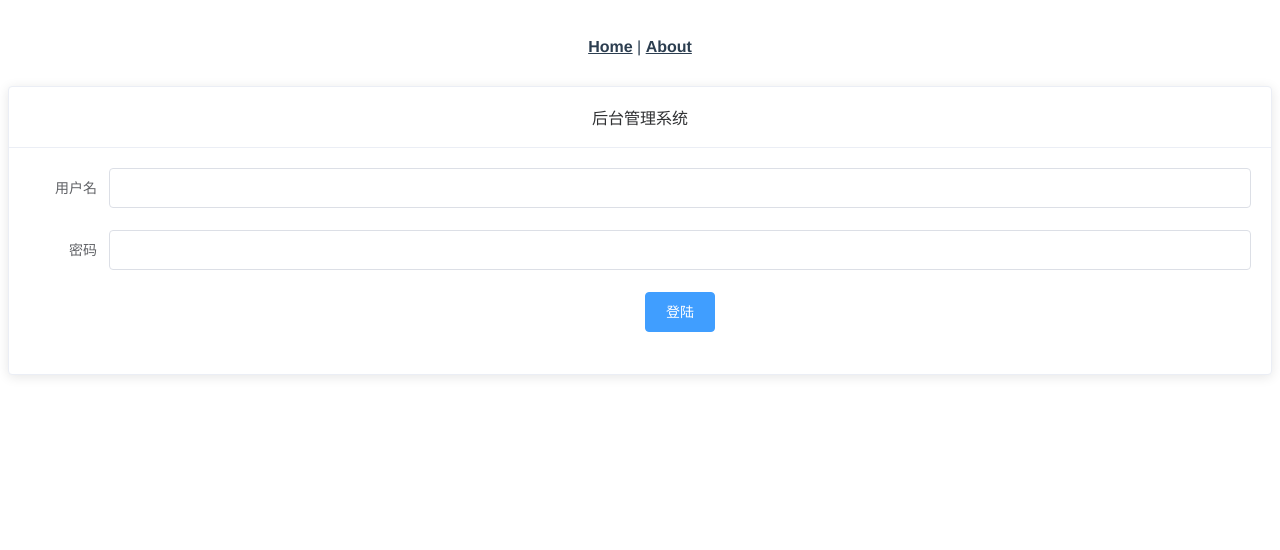
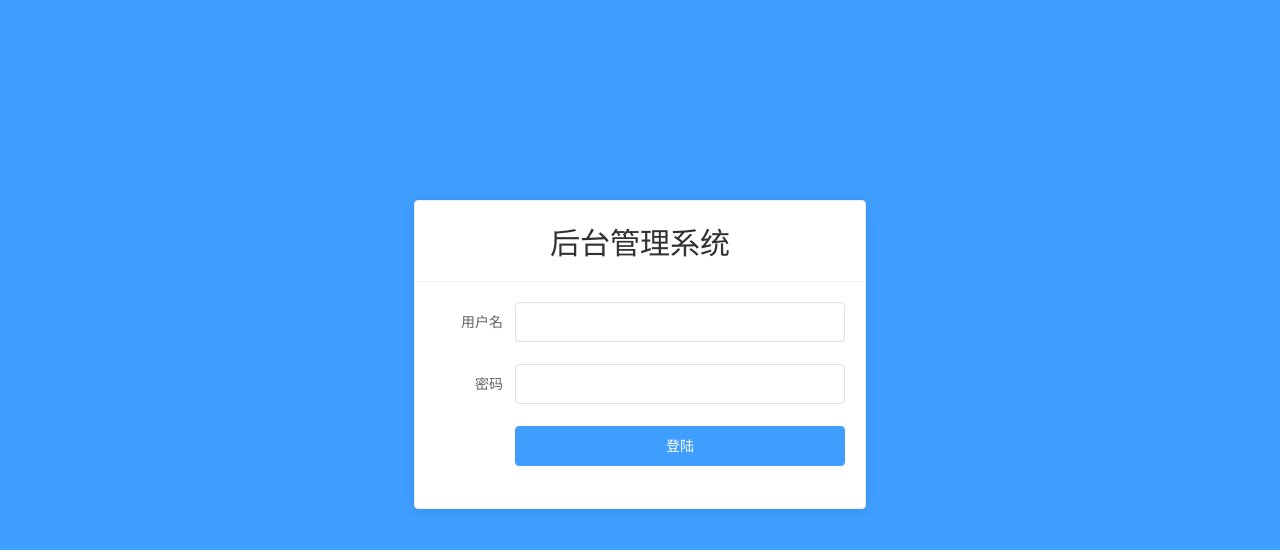
Before and after one commit to caoqifang/vue2_Background-management, a Vue app: page /login in a window 1280 px wide. Shown: the top 550 px of the page. Built offline with nearby package versions, Linux system fonts and the light colour scheme.

Commit message:
完成登录页，表单验证

```diff
--- a/jsconfig.json
+++ b/jsconfig.json
@@ -14,6 +14,7 @@
       "dom",
       "dom.iterable",
       "scripthost"
-    ]
+    ],
+    "jsx": "preserve",
   }
 }
--- a/public/index.html
+++ b/public/index.html
@@ -6,6 +6,12 @@
     <meta name="viewport" content="width=device-width,initial-scale=1.0">
     <link rel="icon" href="<%= BASE_URL %>favicon.ico">
     <title><%= htmlWebpackPlugin.options.title %></title>
+    <style>
+      head,body{
+        margin: 0;
+        padding: 0;
+      }
+    </style>
   </head>
   <body>
     <noscript>
--- a/src/App.vue
+++ b/src/App.vue
@@ -1,9 +1,5 @@
 <template>
   <div id="app">
-    <nav>
-      <router-link to="/">Home</router-link> |
-      <router-link to="/about">About</router-link>
-    </nav>
     <router-view/>
   </div>
 </template>
@@ -17,16 +13,5 @@
   color: #2c3e50;
 }
 
-nav {
-  padding: 30px;
 
-  a {
-    font-weight: bold;
-    color: #2c3e50;
-
-    &.router-link-exact-active {
-      color: #42b983;
-    }
-  }
-}
 </style>
--- a/src/components/Login.vue
+++ b/src/components/Login.vue
@@ -4,19 +4,15 @@
       <div slot="header" class="clearfix">
         <span>后台管理系统</span>
       </div>
-      <el-form
-        label-width="80px"
-        :model="form"
-        ref="from"
-      >
+      <el-form label-width="80px" :model="form" ref="form" :rules="rules">
         <el-form-item label="用户名" prop="username">
-          <el-input v-model="form.name"></el-input>
+          <el-input v-model="form.username"></el-input>
         </el-form-item>
         <el-form-item label="密码" prop="password">
-          <el-input type="password" v-model="form.region"></el-input>
+          <el-input type="password" v-model="form.password"></el-input>
         </el-form-item>
         <el-form-item label="">
-          <el-button type="primary">登陆</el-button>
+          <el-button type="primary" @click="login('form')">登陆</el-button>
         </el-form-item>
       </el-form>
     </el-card>
@@ -25,16 +21,74 @@
 
 <script>
 export default {
-    data() {
-        return {
-            form: {
-                username:'',
-                password:''
-            }
+  data() {
+    const validateName = (rule, value, callback) => {
+      // 请输入4-10位用户名
+      console.log(value);
+      let reg = /^[a-zA-Z0-9]{4,10}$/;
+      if (value === "") {
+        callback(new Error("请输入用户名"));
+      } else if (!reg.test(value)) {
+        callback(new Error("请输入4-10位用户名"));
+      } else {
+        callback();
+      }
+    };
+    const validatePass = (rule, value, callback) => {
+      // 6-12位密码 需要包含大小写字母  和数字以及特殊符号
+      let pass =
+        /^\S*(?=\S{6,12})(?=\S*\d)(?=\S*[A-Z])(?=\S*[a-z])(?=\S*[!@#$%^&*? ])\S*$/;
+      if (value === "") {
+        callback(new Error("请输入密码"));
+      } else if (!pass.test(value)) {
+        callback(
+          new Error("请输入6-12位密码，需要包含大小写字母和数字以及特殊符号")
+        );
+      } else {
+        callback();
+      }
+    };
+    return {
+      form: {
+        username: "",
+        password: "",
+      },
+      rules: {
+        username: [{ validator: validateName, trigger: "blur" }],
+        password: [{ validator: validatePass, trigger: "blur" }],
+      },
+    };
+  },
+  methods: {
+    // 点击登陆触发的方法
+    login(form) {
+      this.$refs[form].validate((valid) => {
+        if (valid) {
+          console.log(this.form);
+        } else {
+          console.error(this.form);
         }
+      });
     },
+  },
 };
 </script>
 
 <style lang="scss" scoped>
+.login {
+  width: 100%;
+  height: 100%;
+  position: absolute;
+  background: #409eff;
+  .box-card {
+    width: 450px;
+    margin: 200px auto;
+    .clearfix {
+      font-size: 30px;
+    }
+    .el-button {
+      width: 100%;
+    }
+  }
+}
 </style>
```
Also changed, not shown: 1 other file (tests, documents, lock files or other folders).
